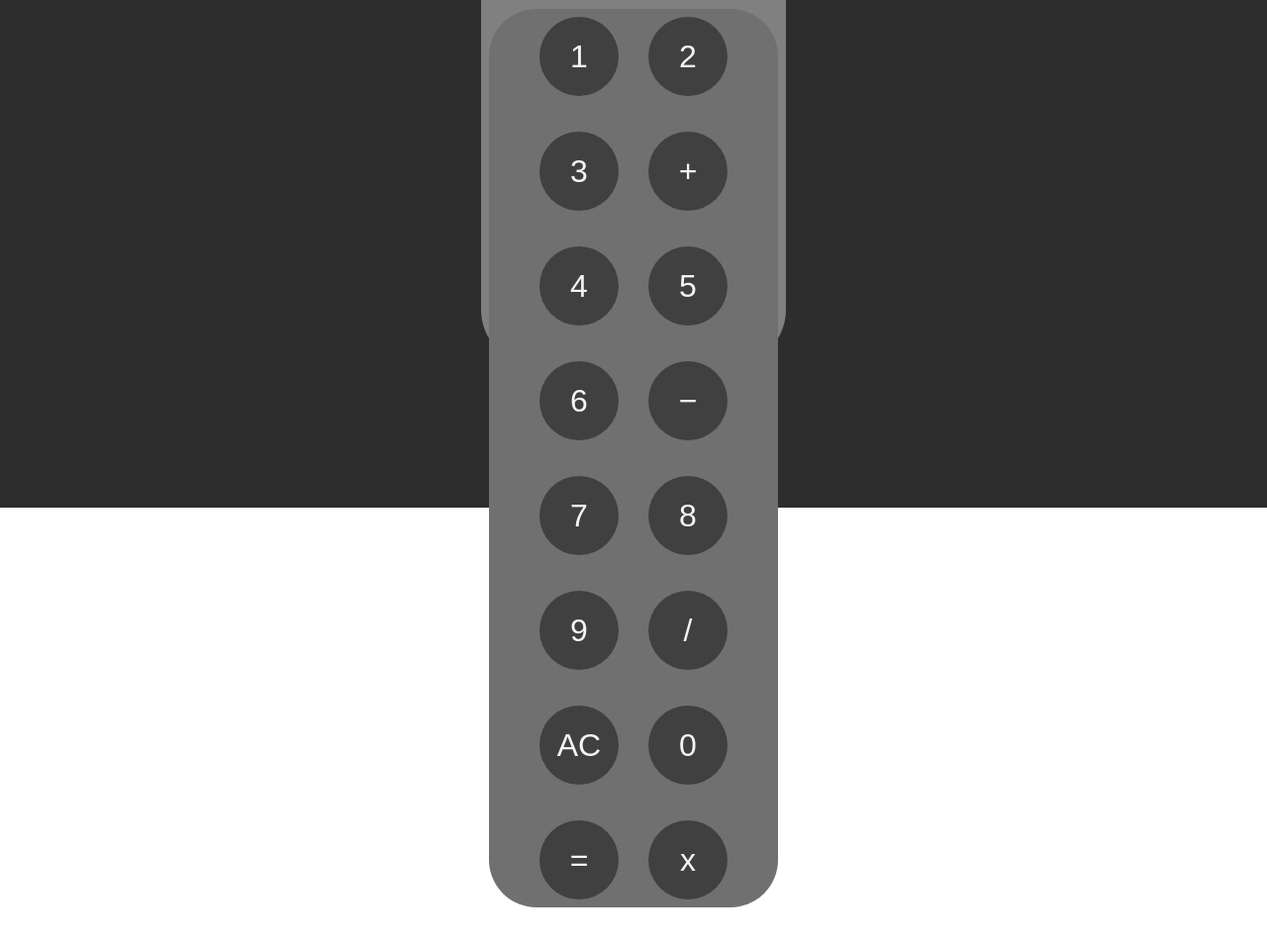
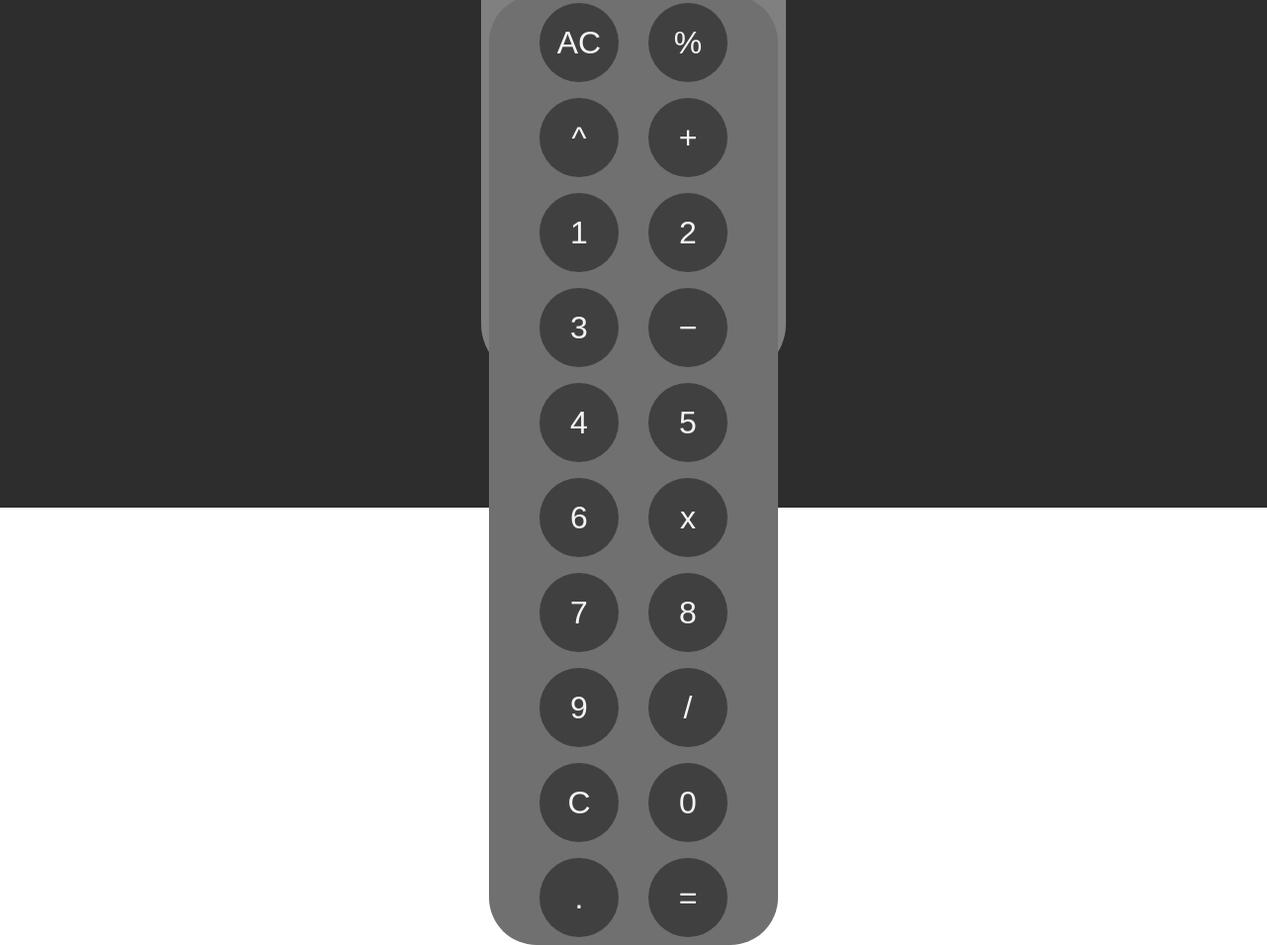
Before and after one commit to AmanTheDisciple/top-calculator, a plain HTML site: page index.html in a window 1280 px wide. Shown: the part 287-1242 px from the top of the page at 99% size. Before the commit the page ends 1204 px from the top, so only its background shows below. Drawn offline with Linux system fonts and the light colour scheme.

Commit message:
add all buttons and layout positioning

```diff
--- a/index.html
+++ b/index.html
@@ -21,22 +21,26 @@
                 </div>
 
                 <div class="buttons">
+                    <button class="button clear">AC</button>
+                    <button class="button number">%</button>
+                    <button class="button number">^</button>
+                    <button class="button operator">+</button>
                     <button class="button number">1</button>
                     <button class="button number">2</button>
                     <button class="button number">3</button>
-                    <button class="button operator">+</button>
+                    <button class="button operator">−</button>
                     <button class="button number">4</button>
                     <button class="button number">5</button>
                     <button class="button number">6</button>
-                    <button class="button operator">−</button>
+                    <button class="button operator">x</button>
                     <button class="button number">7</button>
                     <button class="button number">8</button>
                     <button class="button number">9</button>
                     <button class="button operator">/</button>
-                    <button class="button clear">AC</button>
+                    <button class="button number">C</button>
                     <button class="button number">0</button>
+                    <button class="button number">.</button>
                     <button class="button result">=</button>
-                    <button class="button operator">x</button>
                 </div>
             </div>
         </div>
--- a/style.css
+++ b/style.css
@@ -14,7 +14,7 @@
 
 .calculator{
     background-color: grey;
-    height: 64vh;
+    height: 67.5vh;
     width: 24vw;
     border-radius: 56px;
     display: flex;
@@ -63,7 +63,7 @@
     align-items: center;
     display: flex;
     flex-wrap: wrap;
-    gap:20px 14px;
+    gap:0px 14px;
     /* row-gap: 36px;
     column-gap: 30px; */
     /* justify-content: center; */
```
Also changed, not shown: script.js (+10 -0 lines).
